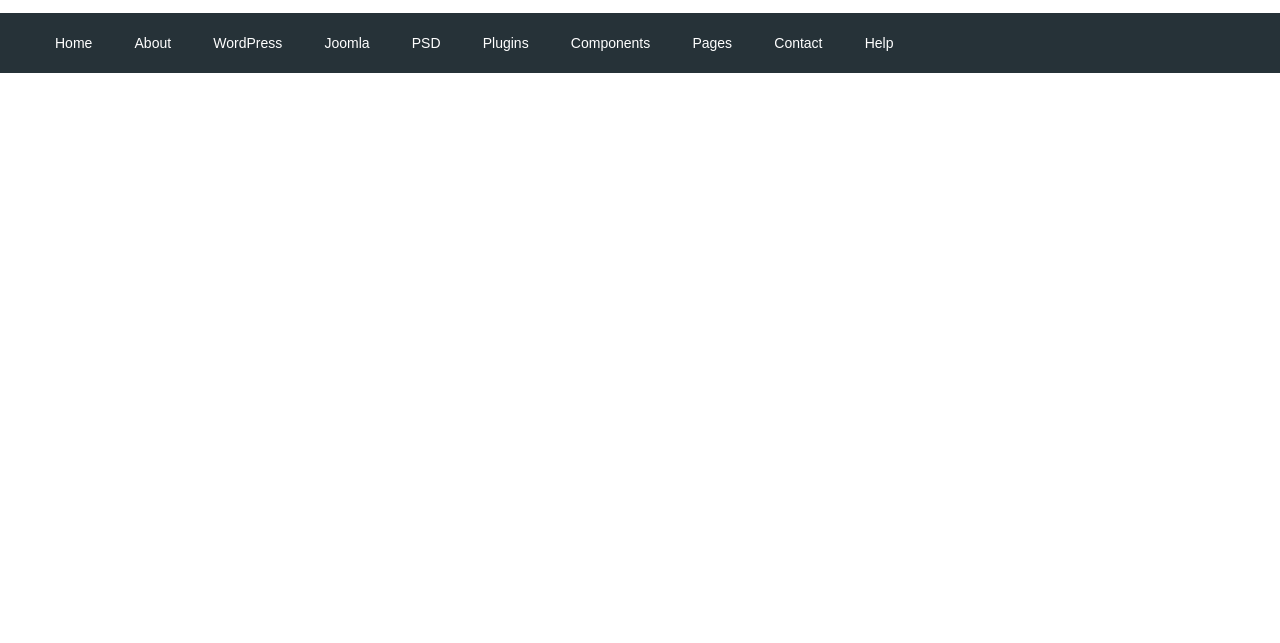
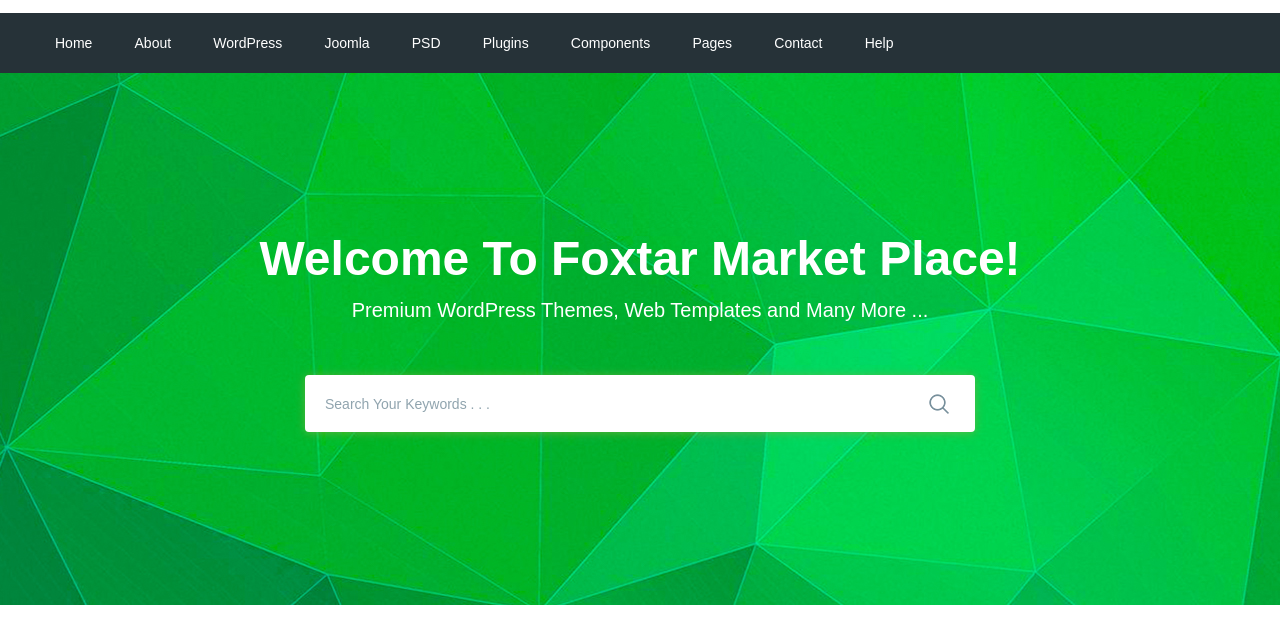
Before and after one commit to yuliia-777/Moderno, a website: page app/index.html in a window 1280 px wide. Shown: the part 77-720 px from the top of the page. Drawn offline with nearby package versions, Linux system fonts and the light colour scheme; files that its build step writes are made by us from their sources.

Commit message:
section search done

```diff
--- a/app/index.html
+++ b/app/index.html
@@ -60,6 +60,26 @@
                 </div>
             </div>
     </header>
+    <section class="search" style="background-image: url(images/search-bg.jpg);">
+        <div class="container">
+            <div class="search__content">
+                <div class="search__title">
+                    Welcome To Foxtar Market Place!
+                </div>
+                <div class="search__text">
+                    Premium WordPress Themes, Web Templates and Many More ...
+                </div>
+                <div class="search__input">
+                    <form>
+                        <input class="input" type="text" placeholder="Search Your Keywords . . ." required>
+                        <button type="submit">
+                            <img src="images/icons/search.png" alt="">
+                        </button>
+                    </form>
+                </div>
+            </div>
+        </div>
+    </section>
 
     <script src="https://ajax.googleapis.com/ajax/libs/jquery/3.5.1/jquery.min.js"></script>
     <script src="js/libs.min.js"></script>
--- a/app/scss/style.scss
+++ b/app/scss/style.scss
@@ -22,13 +22,15 @@
 }
 .header__btn{
     margin-left: 7px;
-    width: 72px;
+    min-width: 72px;
     height: 32px;
     text-align: center;
-    padding-top: 4px;
     border-radius: 4px;
-    color: #fff;
-    font-size: 12px;
+        a{
+            color: #fff;
+            font-size: 12px;
+            padding: 4px 13px;
+    }
 }
 .btn__login{
     background-color: $green;
@@ -57,3 +59,63 @@
         }
     }
 }
+
+// SEARCH SECTION
+.search{
+    background-repeat: no-repeat;
+    background-position: center;
+    background-size: cover;
+    min-height: 532px;
+}
+.search__content{
+    text-align: center;
+    color: #fff;
+    padding-top: 150px;
+    padding-bottom: 100px;
+}
+.search__title{
+    font-size: 48px;
+    line-height: 1.5;
+    font-weight: 700;
+}
+.search__text{
+    font-size: 20px;
+    line-height: 30px;
+    font-weight: 500;
+    margin-bottom: 50px;
+}
+.search__input{
+    margin: 0 auto;
+    max-width: 670px;
+    position: relative;
+    .input{
+        width: 100%;
+        height: 57px;
+        border-radius: 4px;
+        border: none;
+        box-shadow: 0px 1px 10px 0px rgba(124, 178, 64, 0.75);
+        padding-right: 65px;
+        padding-left: 20px;
+        font-size: 14px;
+        line-height: 30px;
+        color: $text;
+        &::placeholder{
+            color: #90a4ae;
+            font-weight: 500;
+        }
+        &:focus{
+            outline: none;
+        }
+    }
+    button{
+        position: absolute;
+        top: 18px;
+        right: 20px;
+        border: none;
+        background-color: transparent;
+        outline: none;
+        &:hover{
+            cursor: pointer;
+        }
+    }
+}
```
Also changed, not shown: app/images/icons/search.png (added), app/images/search-bg.jpg (added).
